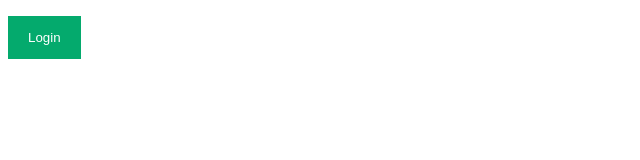
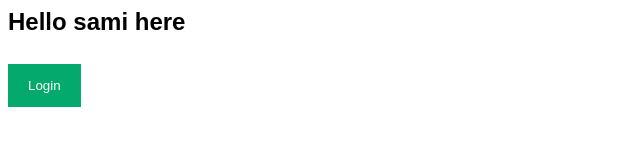
Before and after one commit to Samijagirdar/Staff-Reg, a plain HTML site: page Login form.html in a window 1280 px wide. Shown: the whole page, without its empty margins (0-640 px from the left). Drawn offline with Linux system fonts and the light colour scheme.

Commit message:
Modified and added new file

```diff
--- a/Login form.html
+++ b/Login form.html
@@ -110,6 +110,7 @@ span.psw {
 </style>
 </head>
 <body>
+  <h2>Hello sami here</h2>
 <button onclick="document.getElementById('id01').style.display='block'" style="width:auto;">Login</button>
 
 <div id="id01" class="modal">
```
Also changed, not shown: styles.css (added).
